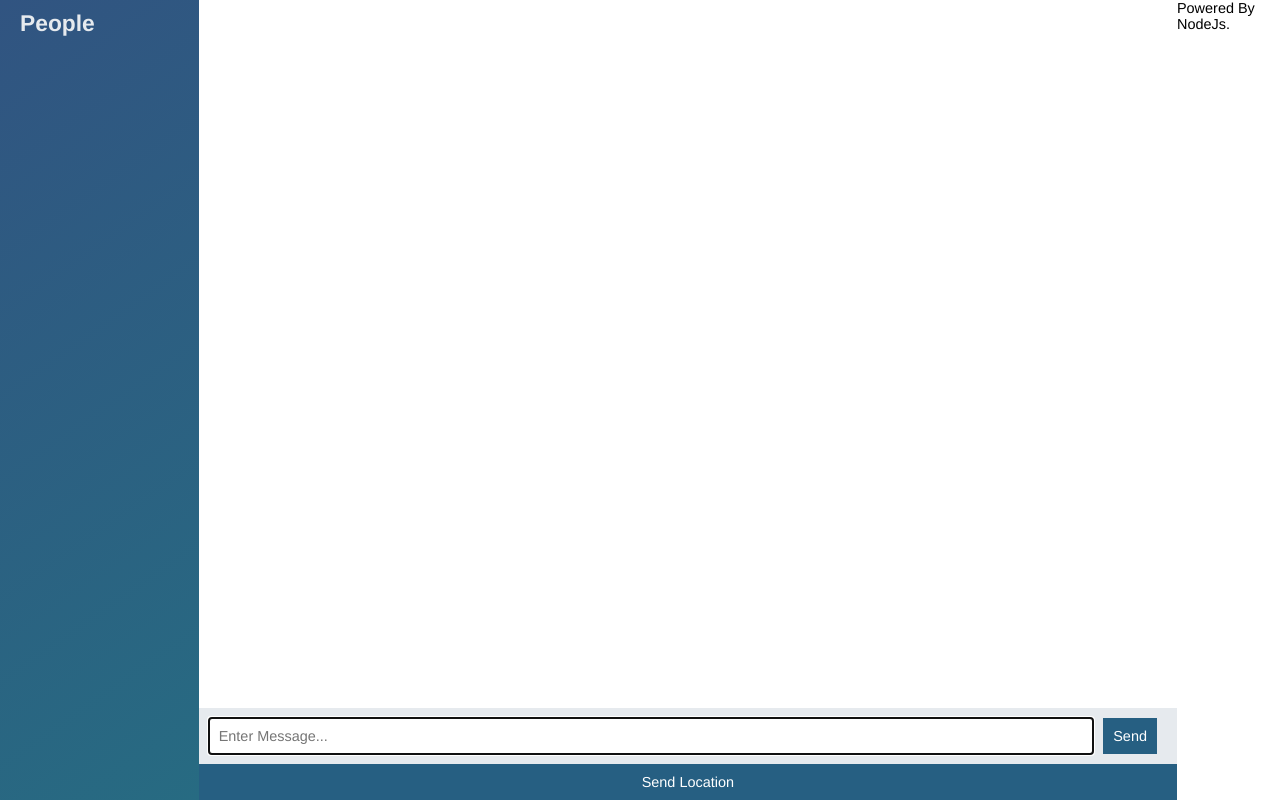
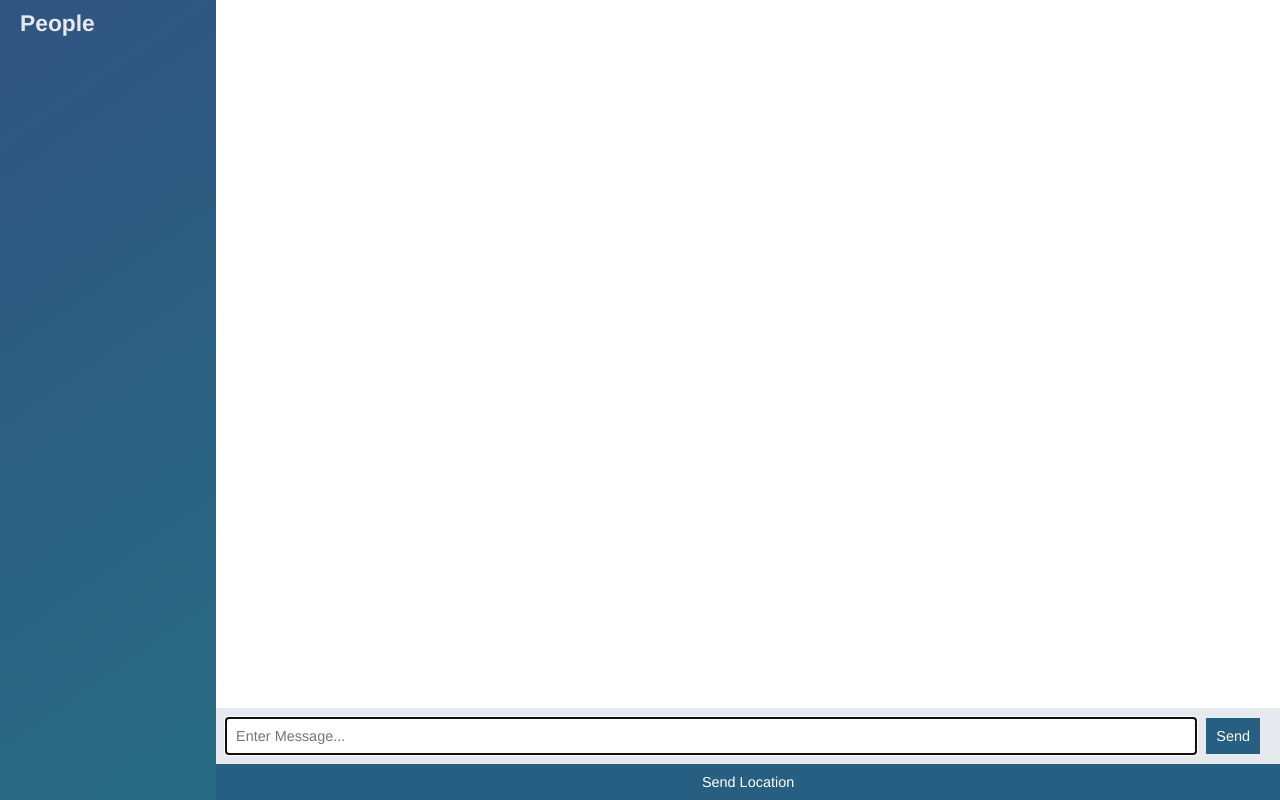
Before and after one commit to suniali/node_chat, a website: page public/index.html in a window 1280 px wide. Drawn offline with nearby package versions, Linux system fonts and the light colour scheme; no server answers; files whose address does not match are found by name.

Commit message:
remove footer

```diff
--- a/public/index.html
+++ b/public/index.html
@@ -34,8 +34,4 @@
     <script src="/js//index.js"></script>
 </body>
 
-<footer>
-    Powered By NodeJs.
-</footer>
-
 </html>
```
